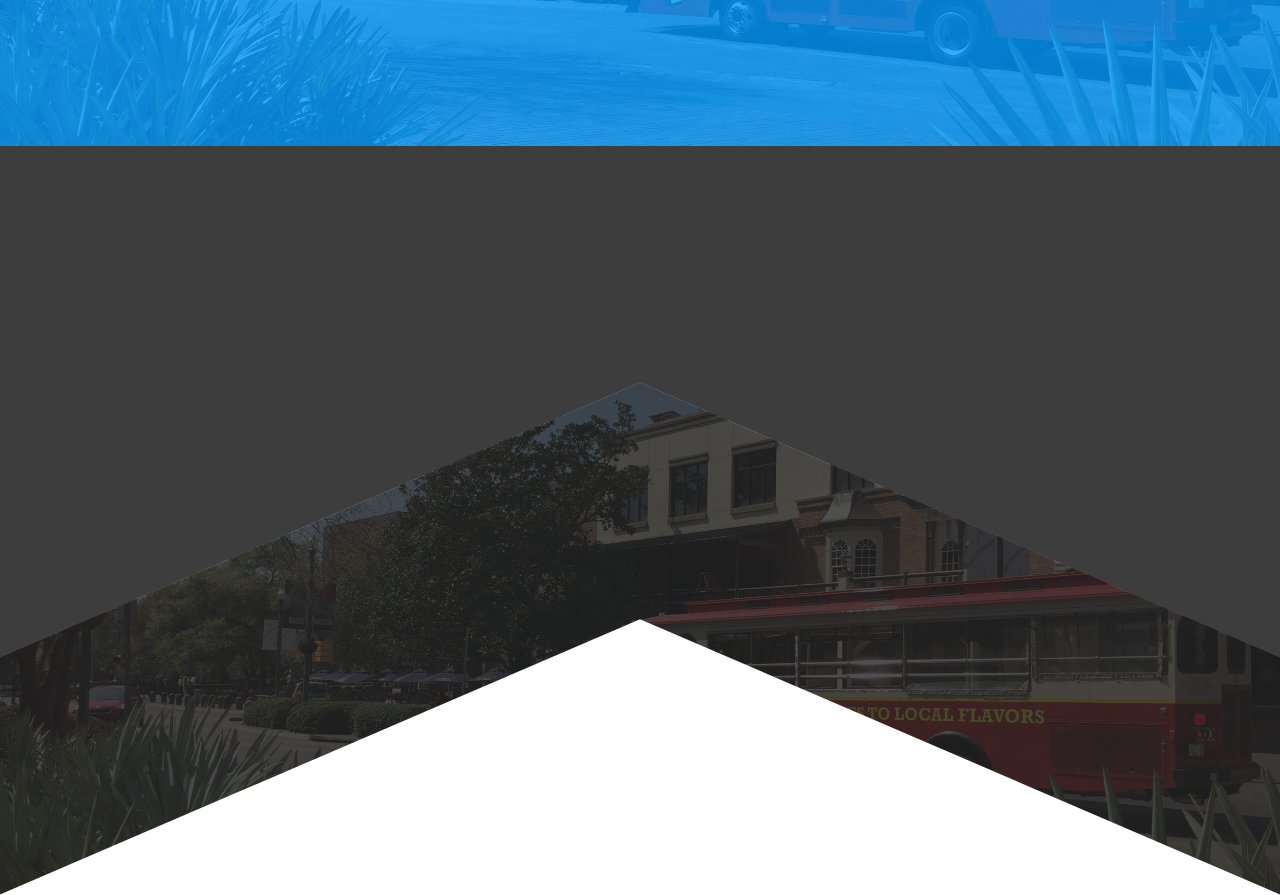
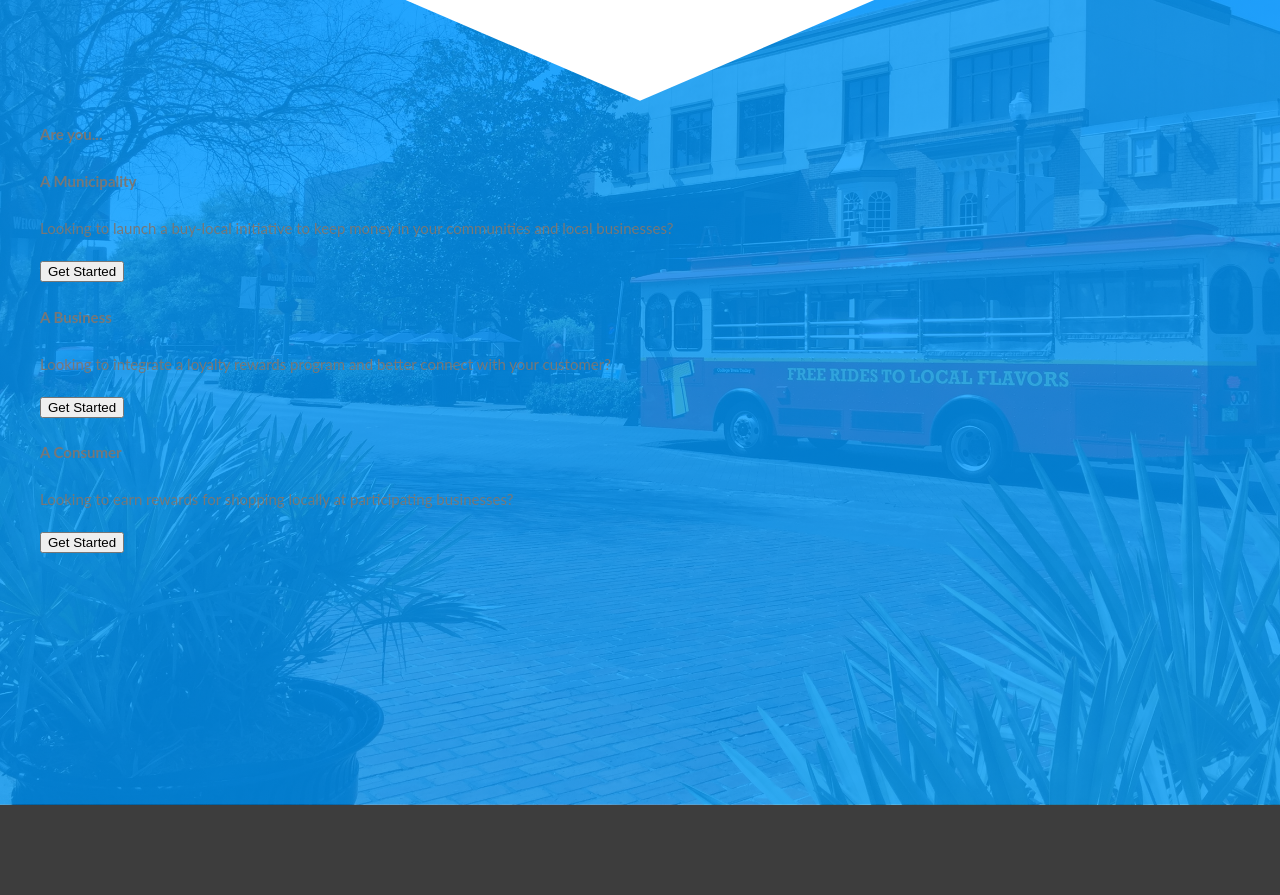
Before and after one commit to russ4stall/swellcoin-site, a website: page index.html in a window 1280 px wide. Shown: the part 840-1735 px from the top of the page. Drawn offline with Linux system fonts and the light colour scheme.

Commit message:
ch-ch-changes

```diff
--- a/index.html
+++ b/index.html
@@ -24,7 +24,24 @@
 
   <div class="bgimg section section-3">
     <div class="content">
-
+        <h4 class="section-title">Are you...</h4>
+        <div class="get-started-container">
+          <div class="get-started">
+            <h4>A Municipality</h4>
+            <p>Looking to launch a buy-local initiative to keep money in your communities and local businesses?</p>
+            <button>Get Started</button>
+          </div>
+          <div class="get-started">
+            <h4>A Business</h4>
+            <p>Looking to integrate a loyalty rewards program and better connect with your customer?</p>
+            <button>Get Started</button>
+          </div>
+          <div class="get-started">
+            <h4>A Consumer</h4>
+            <p>Looking to earn rewards for shopping locally at participating businesses?</p>
+            <button>Get Started</button>
+          </div>
+        </div>
     </div>
   </div>
 
--- a/sass/_mixins.scss
+++ b/sass/_mixins.scss
@@ -25,31 +25,3 @@
     -webkit-clip-path: polygon(0 $vertex, 50% 0, 100% $vertex, 100% 100%, 0 100%);
     clip-path: polygon(0 $vertex, 50% 0, 100% $vertex, 100% 100%, 0 100%);
 }
-
-@mixin section1HeightAndClipPath($height) {
-    height: #{$height}vw;
-    $vertex: 100% * (1 - $chevron-angle / $height);
-    -webkit-clip-path: polygon(0 0, 100% 0, 100% $vertex, 50% 100%, 0 $vertex);
-    clip-path: polygon(0 0, 100% 0, 100% $vertex, 50% 100%, 0 $vertex);
-}
-
-@mixin section3HeightAndClipPath($height) {
-    height: #{$height}vw;
-    $vertex: ($chevron-angle / $height) * 100%;
-    -webkit-clip-path: polygon(0 0, 50% $vertex, 100% 0, 100% 100%, 0 100%);
-    clip-path: polygon(0 0, 50% $vertex, 100% 0, 100% 100%, 0 100%);
-}
-
-@mixin section4HeightAndClipPath($height) {
-    height: #{$height}vw;
-    $vertex: 100% * (1 - $chevron-angle / $height);
-    -webkit-clip-path: polygon(0 0, 100% 0, 100% 100%, 50% $vertex, 0 100%);
-    clip-path: polygon(0 0, 100% 0, 100% 100%, 50% $vertex, 0 100%);
-}
-
-@mixin section5HeightAndClipPath($height) {
-    height: #{$height}vw;
-    $vertex: 100% * (1 - $chevron-angle / $height);
-    -webkit-clip-path: polygon(0 0, 100% 0, 100% 100%, 50% $vertex, 0 100%);
-    clip-path: polygon(0 0, 100% 0, 100% 100%, 50% $vertex, 0 100%);
-}
--- a/sass/_variables.scss
+++ b/sass/_variables.scss
@@ -22,16 +22,16 @@ $section-1-height-lg: 50;
 $section-1-height-xl: 40;
 
 $section-2-height-xs: 80;
-$section-2-height-sm: 70;
+$section-2-height-sm: 75;
 $section-2-height-md: 70;
-$section-2-height-lg: 40;
-$section-2-height-xl: 40;
+$section-2-height-lg: 65;
+$section-2-height-xl: 55;
 
 $section-3-height-xs: 70;
 $section-3-height-sm: 70;
 $section-3-height-md: 70;
 $section-3-height-lg: 70;
-$section-3-height-xl: 40;
+$section-3-height-xl: 55;
 
 $section-4-height-xs: 70;
 $section-4-height-sm: 70;
--- a/sass/main.scss
+++ b/sass/main.scss
@@ -42,6 +42,7 @@ body, html {
     @include chevronSectionDown($section-2-height-xs);
     z-index: 90;
     margin-top: -#{$chevron-angle}vw;
+    //padding-top: #{$chevron-angle + 3}vw;
     .content {
         display: flex;
     }
@@ -50,8 +51,9 @@ body, html {
 .section-3 {
     @include backgroundImageOverlay($bgImgUrl2, $overlay-color-blue);
     height: #{$section-3-height-xs}vw;
+    margin-top: -#{$chevron-angle + 3}vw;
+    padding-top: #{$chevron-angle + 3}vw;
     z-index: 80;
-    margin-top: -#{$chevron-angle}vw;
 }
 
 .section-4 {
@@ -132,7 +134,7 @@ body, html {
         @include chevronSectionDown($section-2-height-md);
     }
     .section-3 {
-        height: #{$section-1-height-md}vw;
+        height: #{$section-3-height-md}vw;
     }
     .section-4 {
         height: #{$section-4-height-md}vw;
@@ -157,7 +159,7 @@ body, html {
         @include chevronSectionDown($section-2-height-lg);
     }
     .section-3 {
-        height: #{$section-1-height-lg}vw;
+        height: #{$section-3-height-lg}vw;
     }
     .section-4 {
         height: #{$section-4-height-lg}vw;
@@ -182,7 +184,7 @@ body, html {
         @include chevronSectionDown($section-2-height-xl);
     }
     .section-3 {
-        height: #{$section-1-height-xl}vw;
+        height: #{$section-3-height-xl}vw;
     }
     .section-4 {
         height: #{$section-4-height-xl}vw;
```
Also changed, not shown: css/main.css.
